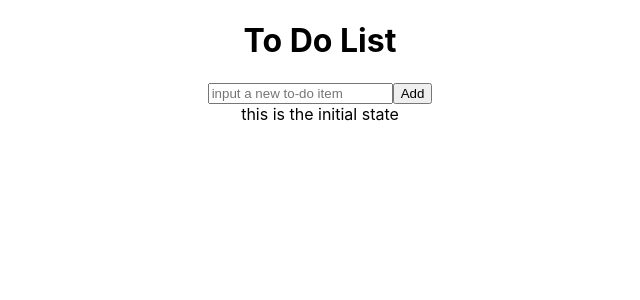
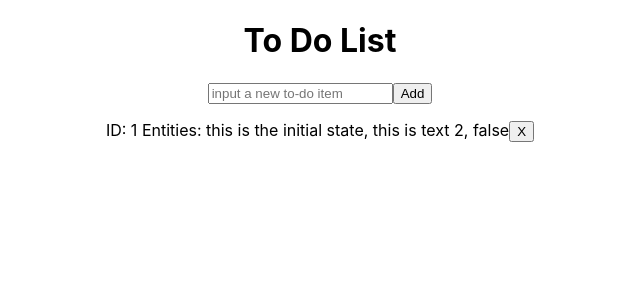
Before and after one commit to TORIBDA/ReactRedux-ToDo, a React (Create React App) app: page / in a window 1280 px wide. Shown: the top 300 px of the page, without its empty margins (320-960 px from the left). Built offline with nearby package versions, Linux system fonts and the light colour scheme.

Commit message:
[Todo][TORIBDA] feat: added removing a todo feature

```diff
--- a/src/features/todos/components/TodoItem.js
+++ b/src/features/todos/components/TodoItem.js
@@ -1,21 +1,28 @@
 import React from "react";
-// import {initialToDoList} from "../../../common/constants/constants";
-// import {getTodoById} from "../../../common/utils/utils";
-import { selectByTodoId } from "../reducers/todosSlice";
+import { useDispatch } from "react-redux";
+import { selectByTodoId, RemoveTodo } from "../reducers/todosSlice";
 import { useSelector } from "react-redux";
-
 
 function TodoItem(props) {
     const todo = useSelector(state => selectByTodoId(state, props.itemId))
-    // const todo = getTodoById (initialToDoList, props.itemId);
+    const dispatch = useDispatch();
 
     function strikeThroughText() {
         // document.getElementById(todo).style.textDecoration='line-through';
     }
 
+    function removeTodoHandler(event) {
+        dispatch(RemoveTodo(props.itemId));
+    }
+
     return (
         <div onClick={strikeThroughText}>
-            {todo.text}
+            <p id={todo.id}>ID:&nbsp;{todo.id}&nbsp;Entities:&nbsp;
+                {todo.text},&nbsp;
+                {todo.text2},&nbsp;
+                {todo.done.toString()}
+                <button onClick={removeTodoHandler}>X</button>
+            </p>
         </div>
     );
 }
--- a/src/features/todos/reducers/todosSlice.js
+++ b/src/features/todos/reducers/todosSlice.js
@@ -25,13 +25,15 @@ const todosSlice = createSlice({
                 done: false
             });
             return state;
+        },
+        RemoveTodo(state, key) {
+            todosAdapter.removeOne(state, key)
         }
     }
 });
 
 export default todosSlice.reducer;
 
-export const {AddTodo} = todosSlice.actions;
+export const {AddTodo, RemoveTodo} = todosSlice.actions;
 
 export const {selectIds: selectTodoIds, selectById: selectByTodoId} = todosAdapter.getSelectors(state => state.todoList);
-// export const {selectById: setEntityValue} = todosAdapter.setOne( , )
```
